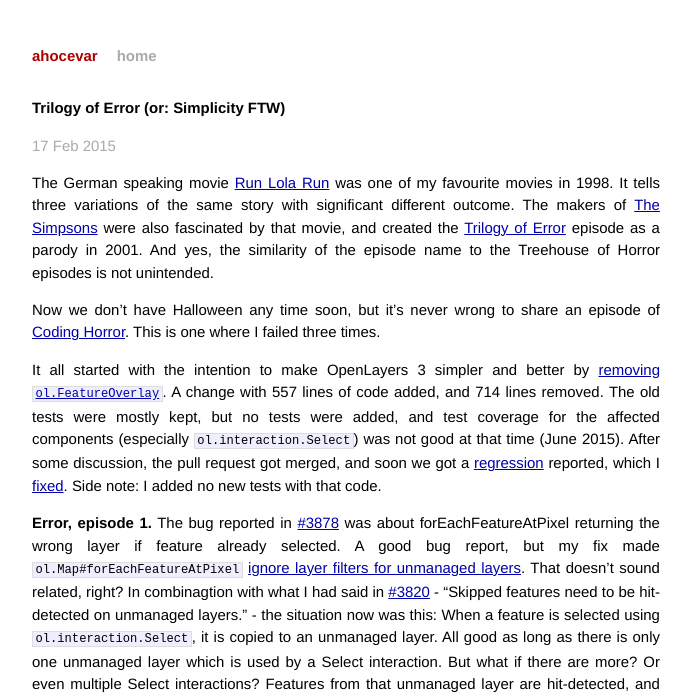
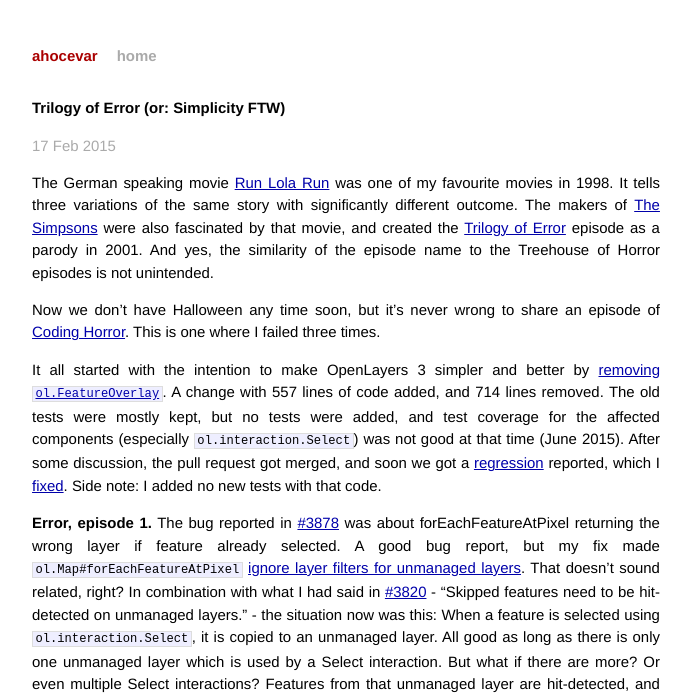
Before and after one commit to ahocevar/ahocevar.github.io, a Jekyll site: the page built from _posts/2015-02-17-trilogy-of-error.markdown, in a window 1280 px wide. Shown: the top 695 px of the page, without its empty margins (294-985 px from the left). Built offline with Jekyll 4.4.1, drawn with Linux system fonts in a browser that asks for light colours.

Commit message:
Fix typo

```diff
--- a/_posts/2015-02-17-trilogy-of-error.markdown
+++ b/_posts/2015-02-17-trilogy-of-error.markdown
@@ -5,13 +5,13 @@ date:   2015-02-17 00:58:42
 categories: openlayers
 ---
 
-The German speaking movie [Run Lola Run](http://www.imdb.com/title/tt0130827/) was one of my favourite movies in 1998. It tells three variations of the same story with significant different outcome. The makers of [The Simpsons](http://www.imdb.com/title/tt0096697/) were also fascinated by that movie, and created the [Trilogy of Error](http://www.imdb.com/title/tt0701288/) episode as a parody in 2001. And yes, the similarity of the episode name to the Treehouse of Horror episodes is not unintended.
+The German speaking movie [Run Lola Run](http://www.imdb.com/title/tt0130827/) was one of my favourite movies in 1998. It tells three variations of the same story with significantly different outcome. The makers of [The Simpsons](http://www.imdb.com/title/tt0096697/) were also fascinated by that movie, and created the [Trilogy of Error](http://www.imdb.com/title/tt0701288/) episode as a parody in 2001. And yes, the similarity of the episode name to the Treehouse of Horror episodes is not unintended.
 
 Now we don't have Halloween any time soon, but it's never wrong to share an episode of [Coding Horror](http://blog.codinghorror.com). This is one where I failed three times.
 
 It all started with the intention to make OpenLayers 3 simpler and better by [removing `ol.FeatureOverlay`](https://github.com/openlayers/ol3/pull/3758). A change with 557 lines of code added, and 714 lines removed. The old tests were mostly kept, but no tests were added, and test coverage for the affected components (especially `ol.interaction.Select`) was not good at that time (June 2015). After some discussion, the pull request got merged, and soon we got a [regression](https://github.com/openlayers/ol3/issues/3819) reported, which I [fixed](https://github.com/openlayers/ol3/pull/3820). Side note: I added no new tests with that code.
 
-**Error, episode 1.** The bug reported in [#3878](https://github.com/openlayers/ol3/issues/3878) was about forEachFeatureAtPixel returning the wrong layer if feature already selected. A good bug report, but my fix made `ol.Map#forEachFeatureAtPixel` [ignore layer filters for unmanaged layers](https://github.com/openlayers/ol3/pull/3883). That doesn't sound related, right? In combinagtion with what I had said in [#3820](https://github.com/openlayers/ol3/pull/3820) - "Skipped features need to be hit-detected on unmanaged layers." - the situation now was this: When a feature is selected using `ol.interaction.Select`, it is copied to an unmanaged layer. All good as long as there is only one unmanaged layer which is used by a Select interaction. But what if there are more? Or even multiple Select interactions? Features from that unmanaged layer are hit-detected, and layer filters used by `ol.interaction.Select` are ignored. So each Select interaction can now select features that are not covered by their layer filters!
+**Error, episode 1.** The bug reported in [#3878](https://github.com/openlayers/ol3/issues/3878) was about forEachFeatureAtPixel returning the wrong layer if feature already selected. A good bug report, but my fix made `ol.Map#forEachFeatureAtPixel` [ignore layer filters for unmanaged layers](https://github.com/openlayers/ol3/pull/3883). That doesn't sound related, right? In combination with what I had said in [#3820](https://github.com/openlayers/ol3/pull/3820) - "Skipped features need to be hit-detected on unmanaged layers." - the situation now was this: When a feature is selected using `ol.interaction.Select`, it is copied to an unmanaged layer. All good as long as there is only one unmanaged layer which is used by a Select interaction. But what if there are more? Or even multiple Select interactions? Features from that unmanaged layer are hit-detected, and layer filters used by `ol.interaction.Select` are ignored. So each Select interaction can now select features that are not covered by their layer filters!
 
 **Error, episode 2.** There was an unmerged fix for an old issue from the times where we still had `ol.FeatureOverlay`: [Select interaction ignores layer filter for feature overlays](https://github.com/openlayers/ol3/issues/2940). The fix that got finally merged was an updated version of a pull request I had commented with "I really don't understand the implications of this change" - [#4143](https://github.com/openlayers/ol3/pull/4143). Not surprisingly, [another issue](https://github.com/openlayers/ol3/pull/4143#issuecomment-154513975) came up:
 
```
